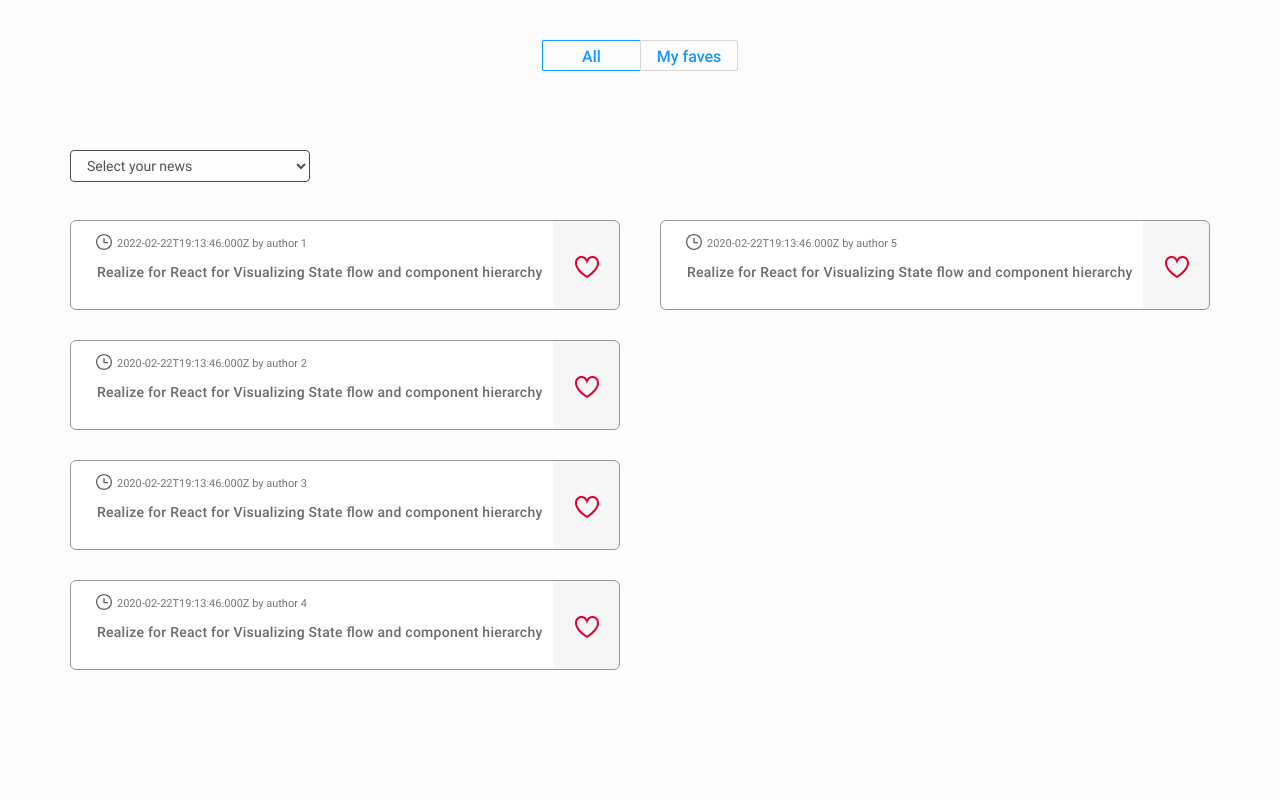
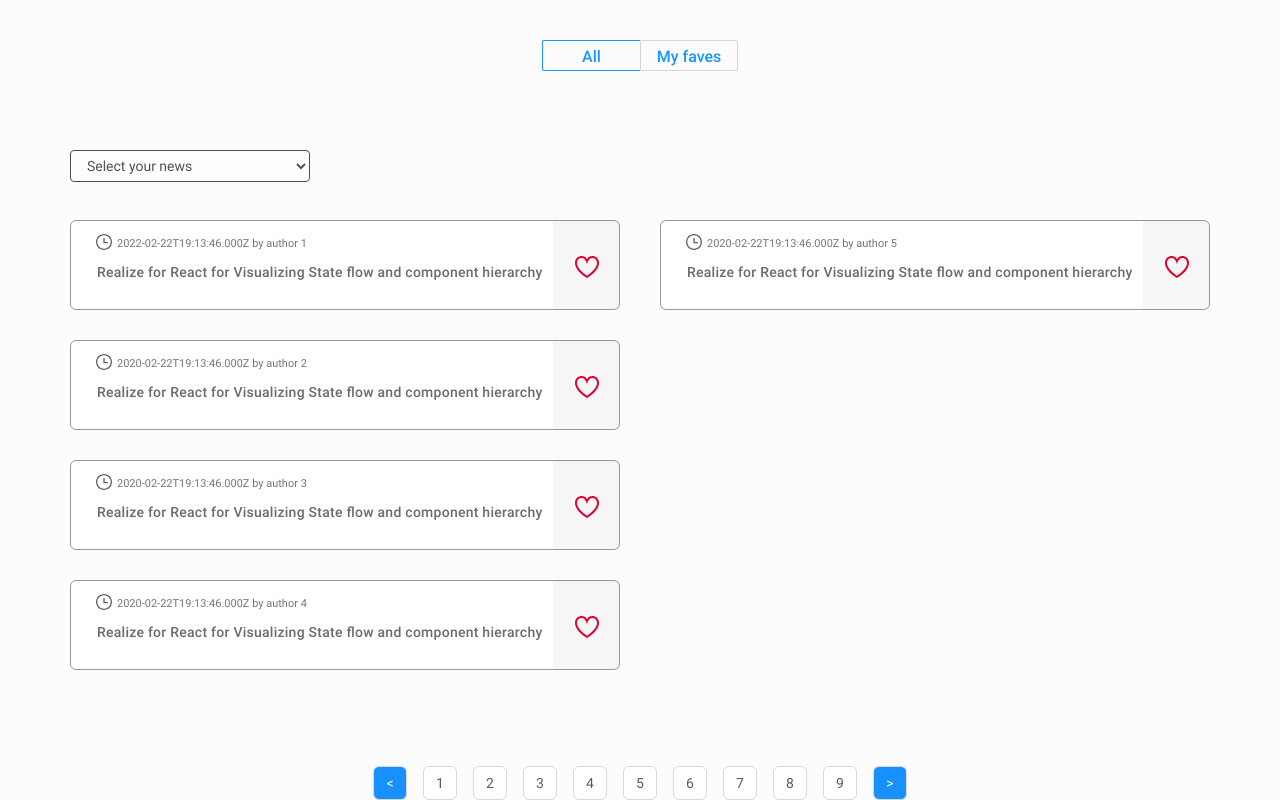
Before and after one commit to zavyalovdmitry/reign-test, a React (Create React App) app: page / in a window 1280 px wide. Shown: the part 160-960 px from the top of the page. Before the commit the page ends 830 px from the top, so only its background shows below. Built offline with nearby package versions, Linux system fonts and the light colour scheme.

Commit message:
feat: add pagination base

```diff
--- a/src/components/filter/styles/filter.tsx
+++ b/src/components/filter/styles/filter.tsx
@@ -11,6 +11,7 @@
   opacity: 0.85;
   // position: relative;
   padding: 5px 12px 5px 12px;
+  cursor: pointer;
 
   width: 240px;
   height: 32px;
--- a/src/components/index.tsx
+++ b/src/components/index.tsx
@@ -2,3 +2,4 @@
 export { default as Switcher } from './switcher';
 export { default as Filter } from './filter';
 export { default as News } from './news';
+export { default as Pagination } from './pagination';
--- a/src/components/news/styles/news.tsx
+++ b/src/components/news/styles/news.tsx
@@ -27,6 +27,7 @@
   background-color: #fff;
 
   position: relative;
+  cursor: pointer;
 
   & img {
     position: absolute;
--- /dev/null
+++ b/src/components/pagination/index.tsx
@@ -0,0 +1,24 @@
+/* eslint-disable react/function-component-definition */
+import React from 'react';
+import { Container, Button } from './styles/pagination';
+
+interface IPaginationButton extends React.HTMLAttributes<HTMLParagraphElement> {
+  children: React.ReactNode;
+}
+
+interface IPagination extends React.HTMLAttributes<HTMLDivElement> {
+  Select?: IPaginationButton;
+  children: React.ReactNode;
+}
+
+const Pagination = ({ children, ...restProps }: IPagination) => (
+  <Container {...restProps}>{children}</Container>
+);
+
+const PaginationButton = ({ children, ...restProps }: IPaginationButton) => (
+  <Button {...restProps}>{children}</Button>
+);
+
+Pagination.Button = PaginationButton;
+
+export default Pagination;
--- /dev/null
+++ b/src/components/pagination/styles/pagination.tsx
@@ -0,0 +1,44 @@
+import styled from 'styled-components/macro';
+
+export const Container = styled.div`
+  margin-top: 96px;
+  width: 1140px;
+  box-sizing: border-box;
+  display: flex;
+  justify-content: center;
+  // margin-top: 70px;
+`;
+
+export const Button = styled.p`
+  // width: 32px;
+  // height: 32px;
+  margin: 0 8px;
+  padding: 6px 12px 4px;
+  border-radius: 6px;
+  border: solid 1px #d9d9d9;
+  background-color: #fff;
+  cursor: pointer;
+
+  width: 8px;
+  height: 22px;
+  font-family: Roboto-Regular;
+  font-size: 14px;
+  font-weight: normal;
+  font-stretch: normal;
+  font-style: normal;
+  line-height: 1.57;
+  letter-spacing: normal;
+  text-align: center;
+  color: rgba(0, 0, 0, 0.65);
+
+  &.active {
+    // width: 32px;
+    // height: 32px;
+    // margin: 0 8px;
+    // padding: 6px 12px 4px;
+    // border-radius: 6px;
+    background-color: #1890ff;
+    cursor: default;
+    color: #fff;
+  }
+`;
--- a/src/components/switcher/styles/switcher.tsx
+++ b/src/components/switcher/styles/switcher.tsx
@@ -25,9 +25,11 @@
   text-align: center;
   color: #1797ff;
   padding-top: 2px;
+  cursor: pointer;
 
   &.active {
     border: solid 1px #1797ff;
+    cursor: default;
   }
 
   &:first-of-type {
--- a/src/containers/index.tsx
+++ b/src/containers/index.tsx
@@ -2,3 +2,4 @@
 export { default as SwitcherContainer } from './switcher';
 export { default as FilterContainer } from './filter';
 export { default as NewsContainer } from './news';
+export { default as PaginationContainer } from './pagination';
--- /dev/null
+++ b/src/containers/pagination.tsx
@@ -0,0 +1,17 @@
+/* eslint-disable react/function-component-definition */
+import React, { FC } from 'react';
+import { Pagination } from '../components';
+
+const pages = [1, 2, 3, 4, 5, 6, 7, 8, 9];
+
+const PaginationContainer: FC = () => (
+  <Pagination>
+    <Pagination.Button className="active">{'<'}</Pagination.Button>
+    {pages.map((item, index) => (
+      <Pagination.Button key={index}>{item}</Pagination.Button>
+    ))}
+    <Pagination.Button className="active">{'>'}</Pagination.Button>
+  </Pagination>
+);
+
+export default PaginationContainer;
--- a/src/pages/home.tsx
+++ b/src/pages/home.tsx
@@ -5,6 +5,7 @@
   SwitcherContainer,
   FilterContainer,
   NewsContainer,
+  PaginationContainer,
 } from '../containers';
 
 const Home: FC = () => (
@@ -13,6 +14,7 @@
     <SwitcherContainer />
     <FilterContainer />
     <NewsContainer />
+    <PaginationContainer />
   </>
 );
 
```
